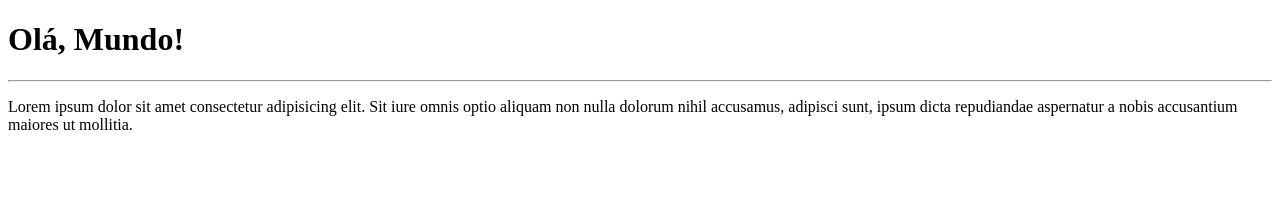
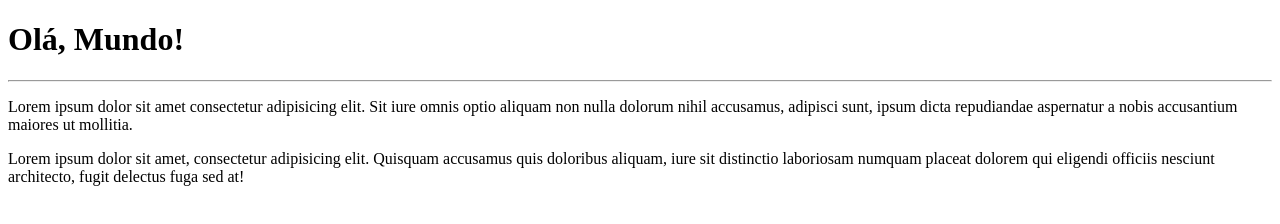
Before and after one commit to paulafcastro/Ola-Mundo, a plain HTML site: page site-exemplo/index.html in a window 1280 px wide. Drawn offline with Linux system fonts and the light colour scheme.

Commit message:
Novo parágrafo

```diff
--- a/site-exemplo/index.html
+++ b/site-exemplo/index.html
@@ -10,6 +10,7 @@
     <h1>Olá, Mundo!</h1>
     <hr>
     <p>Lorem ipsum dolor sit amet consectetur adipisicing elit. Sit iure omnis optio aliquam non nulla dolorum nihil accusamus, adipisci sunt, ipsum dicta repudiandae aspernatur a nobis accusantium maiores ut mollitia.</p>
+    <p>Lorem ipsum dolor sit amet, consectetur adipisicing elit. Quisquam accusamus quis doloribus aliquam, iure sit distinctio laboriosam numquam placeat dolorem qui eligendi officiis nesciunt architecto, fugit delectus fuga sed at!</p>
 
 </body>
 </html>
```
